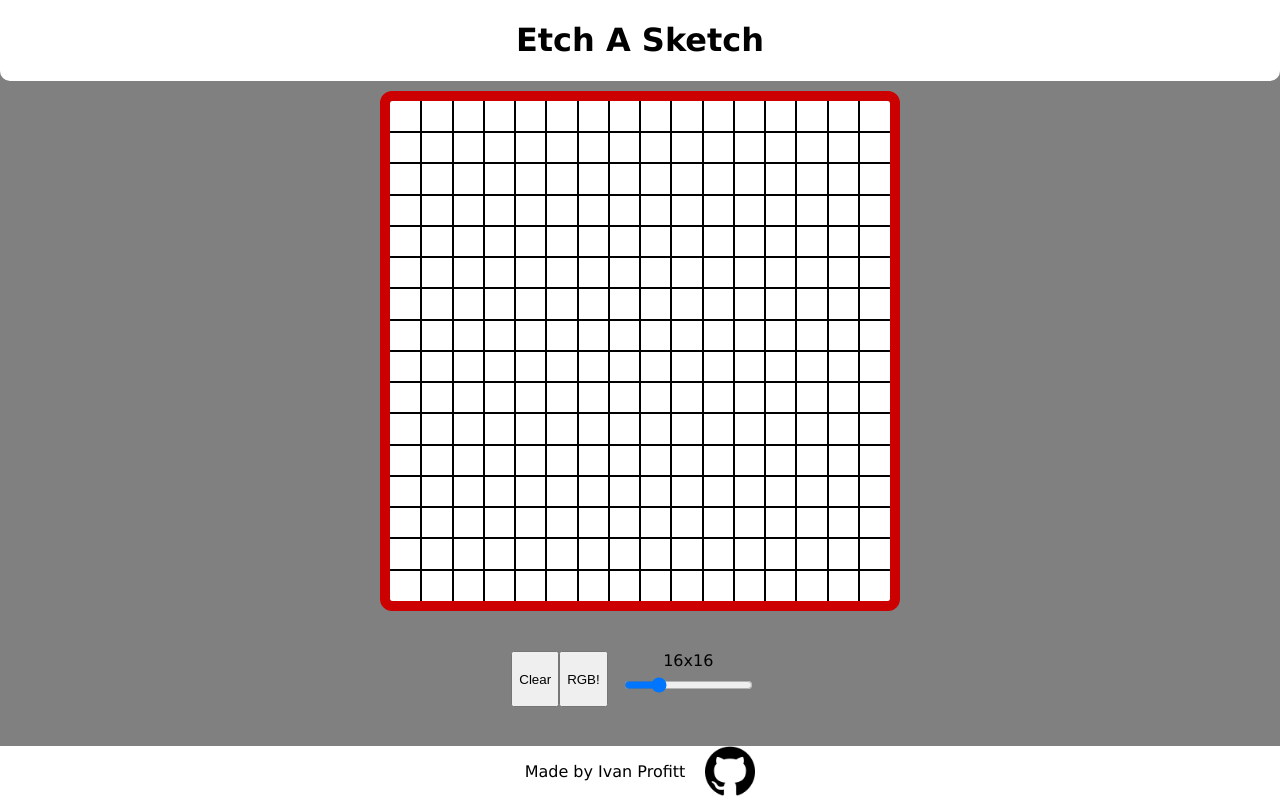
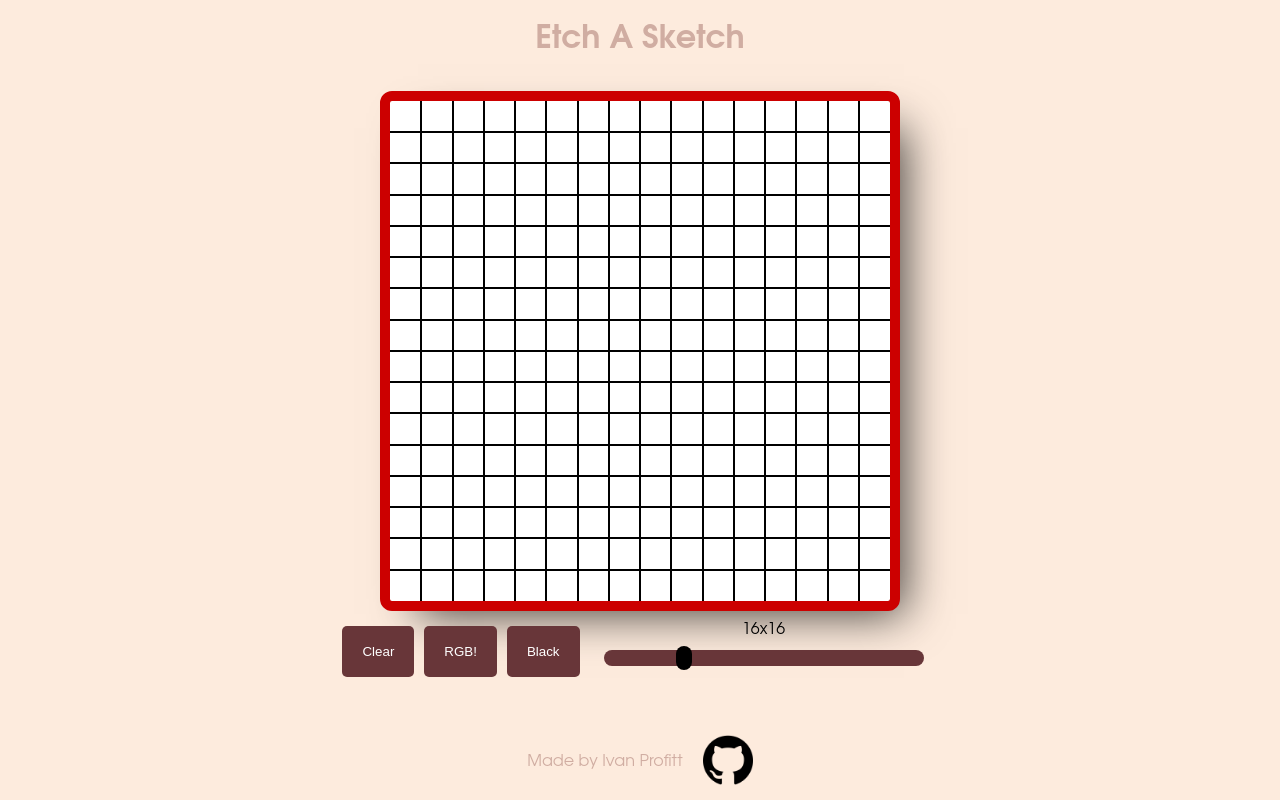
Before and after one commit to IvanProfitt/Etch-a-Sketch, a plain HTML site: page index.html in a window 1280 px wide. Drawn offline with Linux system fonts and the light colour scheme.

Commit message:
Add RGB and black button functionality. Add style, custom inputs.

```diff
--- a/EtchASketch.html
+++ b/index.html
@@ -16,14 +16,17 @@
     </div>
 </div>
 <div class="options">
-<input class="clear" type="button" value="Clear" onclick="clearColor();"/>
-<input class="random" type="button" value="RGB!" onclick="randomColorToggle();"/>
+<input class="clear custom-button" type="button" value="Clear" id="color-toggle-button" onclick="clearColor();"/>
+<input class="random custom-button" type="button" value="RGB!" id="color-toggle-button" onclick="randomColorToggle(1);"/>
+<input class="random custom-button" type="button" value="Black" id="color-toggle-button" onclick="randomColorToggle(0);"/>
 
 <fieldset>
     <legend id="resolution">16x16</legend>
 <input class="sizeRange" type="range" id="myRange" value="16" min="1" max="64" onchange="divNum();">
 </fieldset>
 </div>
+
+
 <footer>
     <p>Made by Ivan Profitt</p>
     <a href="https://github.com/IvanProfitt/">
--- a/script.js
+++ b/script.js
@@ -6,6 +6,7 @@ const container = document.getElementById("holder");
 const caption = document.getElementById("resolution");
 let divSize=range.value*range.value;
 window.onload=addDivs(divSize);
+
 
 
 function divNum(){
@@ -36,8 +37,13 @@ function addDivs(divSize){
 
 }
 
-function randomColorToggle(){
-    randomColor=true;
+function randomColorToggle(value){
+    if(value===1){
+        randomColor=true;}
+    else{
+        randomColor=false;
+    }
+
 
 }
         window.addEventListener("mousedown", () => {
--- a/stylesheet.css
+++ b/stylesheet.css
@@ -1,20 +1,28 @@
 body{
-    background-color: grey ;
+    background-color: #fdebdd;
     margin:0px;
     padding:0px;
-    font-family:'Lucida Sans', 'Lucida Sans Regular', 'Lucida Grande', 'Lucida Sans Unicode', Geneva, Verdana, sans-serif;
+    font-family: Avenir, Montserrat, Corbel, 'URW Gothic', source-sans-pro, sans-serif;
+}
+p{
+    color:#d0ada2
+}
+h1{
+    font-weight:bold;
+    color:#d0ada2;
 }
 header{
-    background-color: white;
     display: flex;
     justify-content: center;
     margin-bottom:20px;
-
     border-bottom-left-radius: 10px;
     border-bottom-right-radius: 10px;
 }
 
 #holder{
+    -webkit-box-shadow: 21px 20px 43px -7px rgba(0,0,0,0.75);
+    -moz-box-shadow: 21px 20px 43px -7px rgba(0,0,0,0.75);
+    box-shadow: 21px 20px 43px -7px rgba(0,0,0,0.75);
     margin:auto;
     display: grid;
     min-height:500px;
@@ -27,29 +35,114 @@ header{
 .Square{
     display:flex;
     align-items: center;
-    outline: solid .5px black;
+    outline: solid 1px black;
+}
+
+.buttons{
+    display:flex;
+    padding:20px;
+    justify-content: center;
 }
 
 .options{
     display:flex;
     justify-content: center;
-    margin-top:50px;
+    padding-top:20px;
 }
-#resolution{
-    margin: 0 auto;
+
+input{
+    margin:5px;
+
+}
+header,footer{
+    display:flex;
+    justify-content:center;
+
 }
 fieldset{
-    border:0;
+    border:0 none;
+    text-align: center;
 }
 
 footer{
-    background-color: white;
-    display: flex;
-    justify-content: center;
-    margin-top:20px;
-    position:absolute;
-    bottom:0;
+    position: fixed;
+    bottom: 0;
     width:100%;
+    height: 75px;
+    align-items: center;
+}
+.gitHub{
+    padding-left:20px;
+    height:50px;
+    width:50px;
+    border: none;
+}
 
+.custom-button {
+    background-color: #683639 ;
+    color: white;
+    padding: 10px 20px;
+    border-radius:5px;
+    border:none;
+    cursor: pointer;
+  }
 
-}
+/*********** Baseline, reset styles ***********/
+input[type="range"] {
+    -webkit-appearance: none;
+    appearance: none;
+    background: transparent;
+    cursor: pointer;
+    width: 20rem;
+  }
+
+  /* Removes default focus */
+  input[type="range"]:focus {
+    outline: none;
+  }
+
+  /******** Chrome, Safari, Opera and Edge Chromium styles ********/
+  /* slider track */
+  input[type="range"]::-webkit-slider-runnable-track {
+    background-color: #683639;
+    border-radius: 1rem;
+    height: 1rem;
+  }
+
+  /* slider thumb */
+  input[type="range"]::-webkit-slider-thumb {
+    -webkit-appearance: none; /* Override default look */
+    appearance: none;
+    margin-top: -4px; /* Centers thumb on the track */
+    background-color: #000000;
+    border-radius: 0.5rem;
+    height: 1.5rem;
+    width: 1rem;
+  }
+
+  input[type="range"]:focus::-webkit-slider-thumb {
+    outline: 3px solid #000000;
+    outline-offset: 0.125rem;
+  }
+
+  /*********** Firefox styles ***********/
+  /* slider track */
+  input[type="range"]::-moz-range-track {
+    background-color: #683639;
+    border-radius: 1rem;
+    height: 1rem;
+  }
+
+  /* slider thumb */
+  input[type="range"]::-moz-range-thumb {
+    background-color: #000000;
+    border: none; /*Removes extra border that FF applies*/
+    border-radius: 0.5rem;
+    height: 1.5rem;
+    width: 1rem;
+  }
+
+  input[type="range"]:focus::-moz-range-thumb{
+    outline: 3px solid #000000;
+    outline-offset: 0.125rem;
+  }
```
